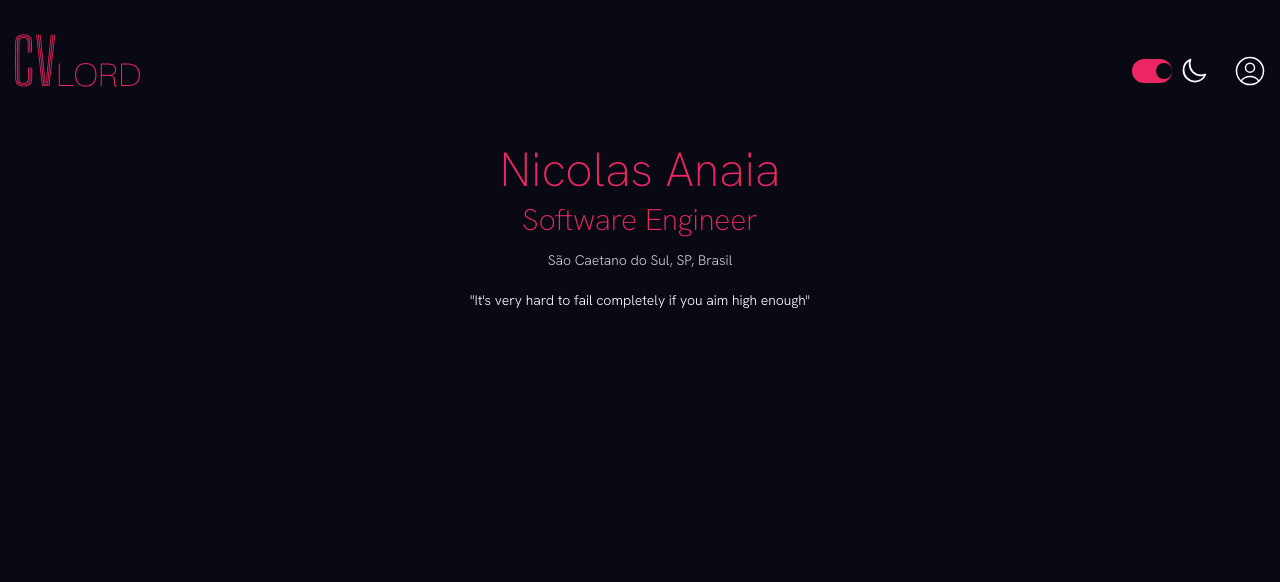
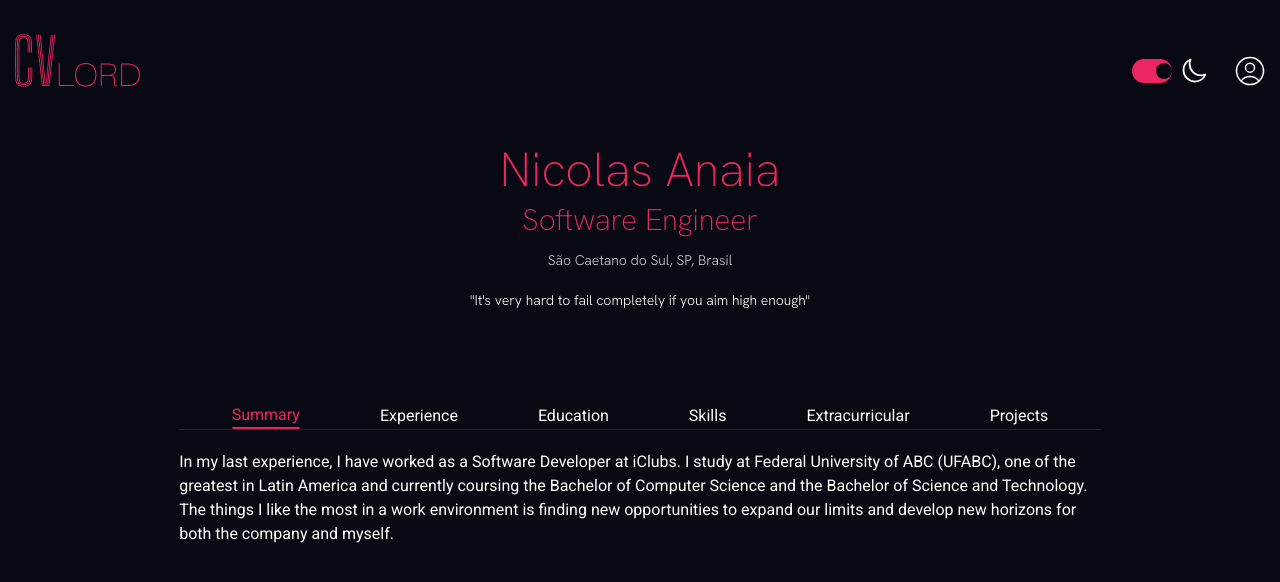
Before and after one commit to nicolasanaia/cvlord, a Next.js app: page / in a window 1280 px wide. Shown: the top 582 px of the page. Built offline with nearby package versions, Linux system fonts and the light colour scheme.

Commit message:
creating tabmenu

```diff
--- a/src/components/CoverEdit/index.tsx
+++ b/src/components/CoverEdit/index.tsx
@@ -21,8 +21,8 @@ export function CoverEdit() {
             <form className='flex items-center justify-center'>
                 <input className='flex justify-self-center self-center bg-transparent h-8 color font-roboto' type='text' name='name' placeholder='Name'></input>
                 <button className='mx-3' type='submit'>
-                    <svg className='stroke-fontPrimary h-5 w-5 transition duration-150 ease-in-out hover:stroke-highlightPrimary' xmlns="http://www.w3.org/2000/svg" fill="none" viewBox="0 0 24 24" strokeWidth={1.5}>
-                        <path strokeLinecap="round" strokeLinejoin="round" d="M4.5 12.75l6 6 9-13.5" />
+                    <svg className='stroke-fontPrimary h-5 w-5 transition duration-150 ease-in-out hover:stroke-highlightPrimary' xmlns='http://www.w3.org/2000/svg' fill='none' viewBox='0 0 24 24' strokeWidth={1.5}>
+                        <path strokeLinecap='round' strokeLinejoin='round' d='M4.5 12.75l6 6 9-13.5' />
                     </svg>
                 </button>
             </form>
--- /dev/null
+++ b/src/components/TabMenu/index.tsx
@@ -0,0 +1,43 @@
+import { Tab } from "@headlessui/react";
+import { useState } from "react";
+
+export default function TabMenu() {
+    const [isShowing, setIsShowing] = useState(false)
+
+    return (
+    <div className='mx-auto mt-20 max-w-[80%]'>
+        <Tab.Group>
+            <Tab.List className='flex justify-center mx-auto h-7 max-w-[90%] border-b border-b-white/10'>
+                <Tab className='mr-20 ui-selected:border-b-2 ui-selected:rounded-sm text- ui-selected:text-highlightPrimary ui-not-selected:text-fontPrimary transition-colors duration-200 hover:text-highlightPrimary'>
+                    Summary
+                </Tab>
+                <Tab className='mr-20 ui-selected:border-b-2 ui-selected:rounded-sm ui-selected:text-highlightPrimary ui-not-selected:text-fontPrimary transition-colors duration-200 hover:text-highlightPrimary'>
+                    Experience
+                </Tab>
+                <Tab className='mr-20 ui-selected:border-b-2 ui-selected:rounded-sm ui-selected:text-highlightPrimary ui-not-selected:text-fontPrimary leading-20 transition-colors duration-200 hover:text-highlightPrimary'>
+                    Education
+                </Tab>
+                <Tab className='mr-20 ui-selected:border-b-2 ui-selected:rounded-sm ui-selected:text-highlightPrimary ui-not-selected:text-fontPrimary transition-colors duration-200'>
+                    Skills
+                </Tab>
+                <Tab className='mr-20 ui-selected:border-b-2 ui-selected:rounded-sm ui-selected:border-b-text-fontPrimary ui-selected:text-highlightPrimary ui-not-selected:text-fontPrimary transition-colors duration-200'>
+                    Extracurricular
+                </Tab>
+                <Tab className={'hover:text-highlightPrimary ui-selected:border-b-2 ui-selected:rounded-sm ui-selected:border-b-text-fontPrimary ui-selected:text-highlightPrimary ui-not-selected:text-fontPrimary transition-colors duration-200'}>
+                    Projects
+                </Tab>
+            </Tab.List>
+            <Tab.Panels className='mt-5 mx-auto max-w-[90%] h-vh'>
+                <Tab.Panel className='align-middle leading-6'>In my last experience, I have worked as a Software Developer at iClubs. I study at Federal University of ABC (UFABC), one of the greatest in Latin
+America and currently coursing the Bachelor of Computer Science and the Bachelor of Science and Technology. The things I like the most in a
+work environment is finding new opportunities to expand our limits and develop new horizons for both the company and myself.</Tab.Panel>
+                <Tab.Panel>Experience</Tab.Panel>
+                <Tab.Panel>Education</Tab.Panel>
+                <Tab.Panel>Skills</Tab.Panel>
+                <Tab.Panel>Extracurricular</Tab.Panel>
+                <Tab.Panel>Projects</Tab.Panel>
+            </Tab.Panels>
+        </Tab.Group>
+    </div>
+)
+}
--- a/src/pages/index.tsx
+++ b/src/pages/index.tsx
@@ -2,6 +2,7 @@ import Head from 'next/head'
 import { Inter } from 'next/font/google'
 import styles from './home.module.css'
 import CoverTable from '@/components/CoverTable'
+import TabMenu from '@/components/TabMenu'
 
 const inter = Inter({ subsets: ['latin'] })
 
@@ -13,6 +14,7 @@ export default function Home() {
       </Head>
       <main>
         <CoverTable />
+        <TabMenu />
       </main>
     </>
   )
```
Also changed, not shown: src/components/ThemeButton/index.tsx (+4 -4 lines).
